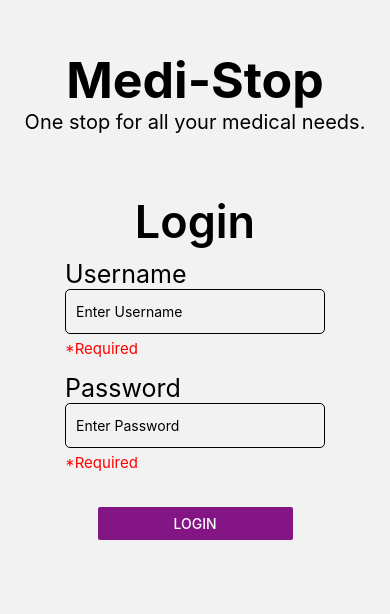
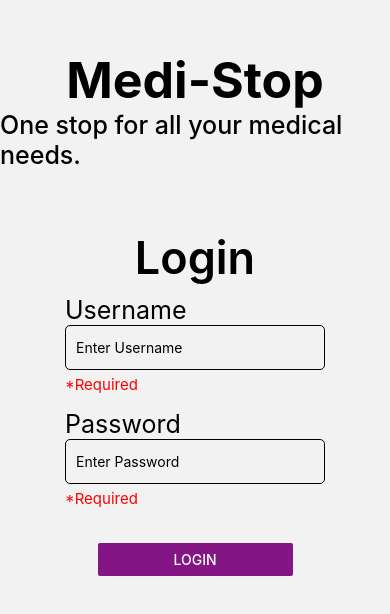
Before and after one commit to SagarTrimukhe/medicine-app, a React Native app: screen /Login in a window 390 px wide. Shown: the top 614 px of the page. Built offline with nearby package versions, Linux system fonts and the light colour scheme; what react-native-root-siblings would draw is missing.

Commit message:
updated the font size and weight

```diff
--- a/pages/login/index.js
+++ b/pages/login/index.js
@@ -99,7 +99,8 @@ const styles = StyleSheet.create({
     fontSize: 50,
   },
   appDescription: {
-    fontSize: 20,
+    fontSize: 25,
+    fontWeight: '500'
   },
   loginHeading: {
     fontWeight: '600',
```
